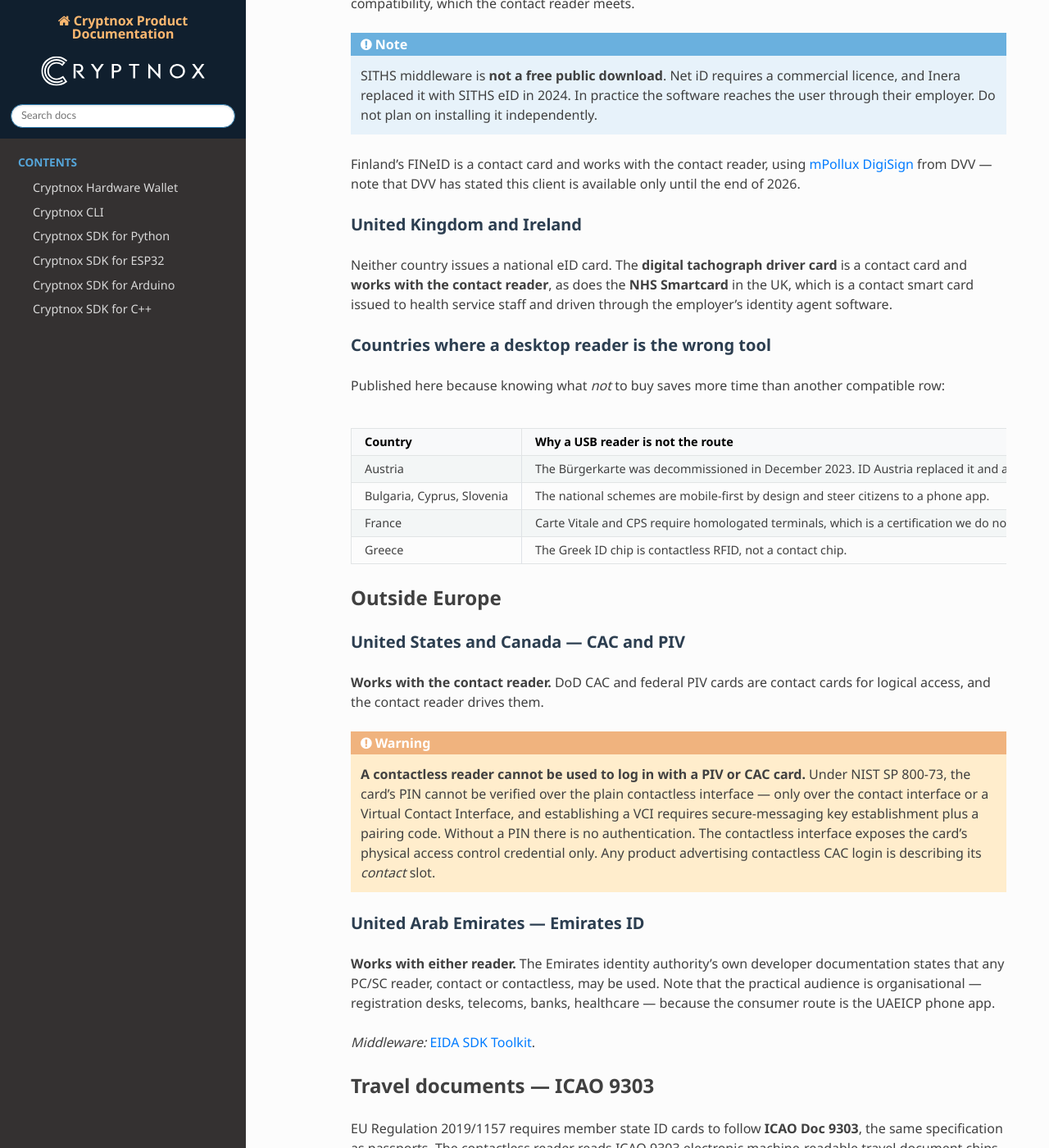
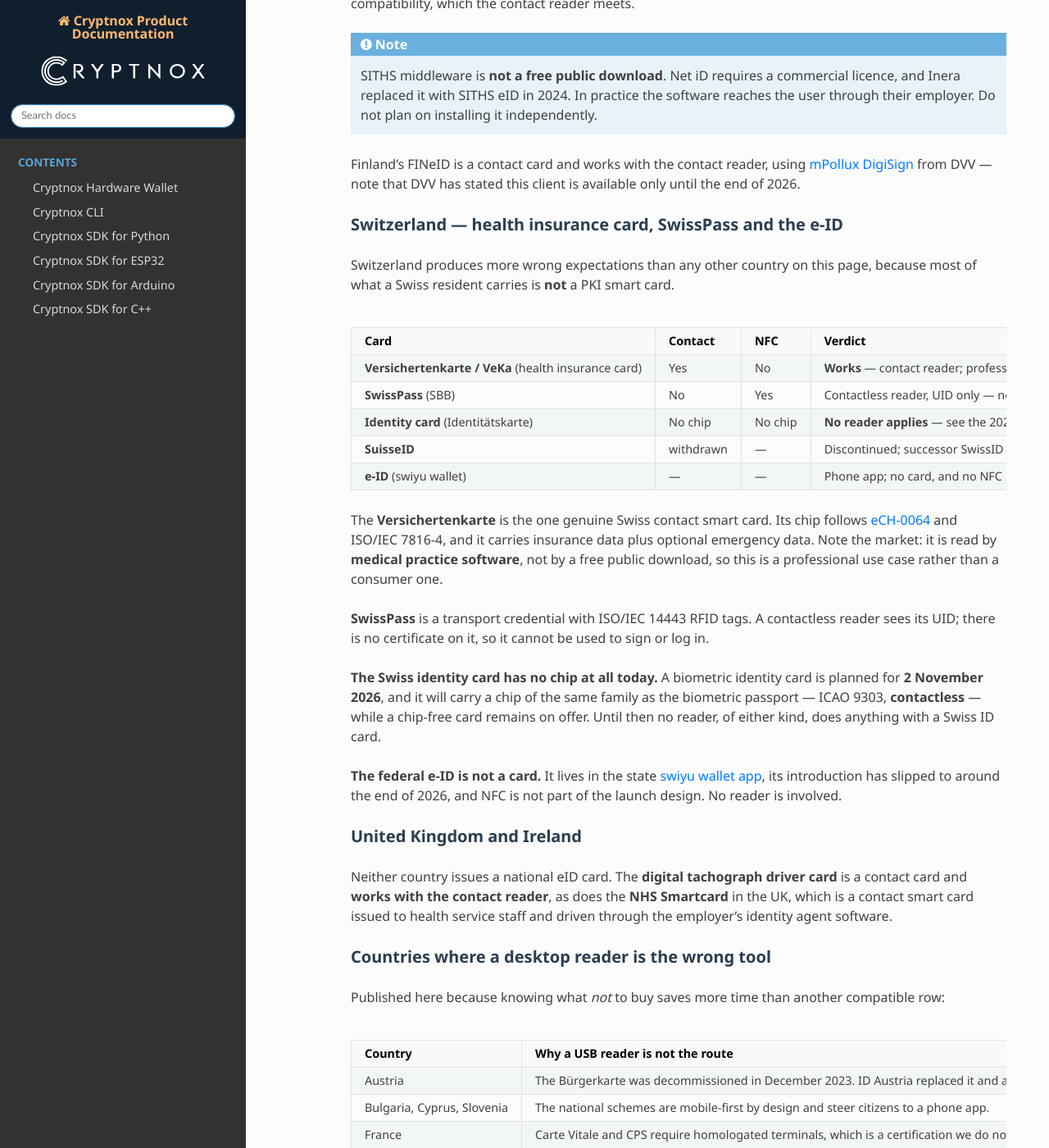
Before and after one commit to cryptnox/cryptnox.github.io, a Sphinx documentation site: the page built from docs/source/reader-compatibility.rst, in a window 1280 px wide and 1400 px high, scrolled down 4514 px. Shown: the whole window at 82% size. Built offline with Sphinx 7.4.7 and the Read the Docs theme 3.1.0, drawn with Linux system fonts in a browser that asks for light colours; some of the changed text lies outside the part shown.

Commit message:
Add Switzerland row to reader compatibility
Switzerland was the last remaining gap on the page and it is the country most
likely to produce a wrong expectation, because almost nothing a Swiss resident
carries is a PKI smart card.

- Versichertenkarte / VeKa is the one genuine Swiss contact card (eCH-0064,
  ISO 7816-4); flagged as a professional use case, since it is read by medical
  practice software rather than a free public download.
- SwissPass is an ISO 14443 transport credential: UID only, no certificate.
- The Swiss identity card has no chip today; the biometric card arrives
  2 November 2026 with an ICAO 9303 contactless chip, chip-free variant kept.
- SuisseID is withdrawn; SwissID is an online account, not a card.
- The federal e-ID is the swiyu wallet app, no card and no NFC at launch.

Also adds the matching FAQ entry and Thing entity, and moves the review date.

Prompted by a Spanish DNIe support ticket: the shop pages carried the mirror
error (SuisseID / SwissPass listed as contact-readable), now corrected.

Co-Authored-By: Claude Opus 5 (1M context) <noreply@anthropic.com>

```diff
--- a/docs/source/reader-compatibility.rst
+++ b/docs/source/reader-compatibility.rst
@@ -259,6 +259,59 @@ Finland's FINeID is a contact card and works with the contact reader, using
 `mPollux DigiSign <https://dvv.fi/en/download-card-reader-software>`_ from DVV — note that
 DVV has stated this client is available only until the end of 2026.
 
+Switzerland — health insurance card, SwissPass and the e-ID
+-----------------------------------------------------------
+
+Switzerland produces more wrong expectations than any other country on this page, because
+most of what a Swiss resident carries is **not** a PKI smart card.
+
+.. list-table::
+   :header-rows: 1
+   :widths: 30 14 14 42
+
+   * - Card
+     - Contact
+     - NFC
+     - Verdict
+   * - **Versichertenkarte / VeKa** (health insurance card)
+     - Yes
+     - No
+     - **Works** — contact reader; professional software
+   * - **SwissPass** (SBB)
+     - No
+     - Yes
+     - Contactless reader, UID only — no certificate to authenticate with
+   * - **Identity card** (Identitätskarte)
+     - No chip
+     - No chip
+     - **No reader applies** — see the 2026 note below
+   * - **SuisseID**
+     - withdrawn
+     - —
+     - Discontinued; successor SwissID is an online account, not a card
+   * - **e-ID** (swiyu wallet)
+     - —
+     - —
+     - Phone app; no card, and no NFC planned at launch
+
+The **Versichertenkarte** is the one genuine Swiss contact smart card. Its chip follows
+`eCH-0064 <https://www.bag.admin.ch/bag/en/home/versicherungen/krankenversicherung/krankenversicherung-versicherte-mit-wohnsitz-in-der-schweiz/versichertenkarte.html>`_
+and ISO/IEC 7816-4, and it carries insurance data plus optional emergency data. Note the
+market: it is read by **medical practice software**, not by a free public download, so this
+is a professional use case rather than a consumer one.
+
+**SwissPass** is a transport credential with ISO/IEC 14443 RFID tags. A contactless reader
+sees its UID; there is no certificate on it, so it cannot be used to sign or log in.
+
+**The Swiss identity card has no chip at all today.** A biometric identity card is planned
+for **2 November 2026**, and it will carry a chip of the same family as the biometric
+passport — ICAO 9303, **contactless** — while a chip-free card remains on offer. Until then
+no reader, of either kind, does anything with a Swiss ID card.
+
+**The federal e-ID is not a card.** It lives in the state
+`swiyu wallet app <https://www.eid.admin.ch/en>`_, its introduction has slipped to around
+the end of 2026, and NFC is not part of the launch design. No reader is involved.
+
 United Kingdom and Ireland
 --------------------------
 
@@ -485,6 +538,10 @@ middleware pages are linked inline above. Standards referenced: ISO/IEC 7816, IS
        },
        {
         "@type": "Thing",
+        "name": "Swiss Versichertenkarte"
+       },
+       {
+        "@type": "Thing",
         "name": "NHS Smartcard"
        }
       ]
@@ -507,6 +564,14 @@ middleware pages are linked inline above. Standards referenced: ISO/IEC 7816, IS
         "acceptedAnswer": {
          "@type": "Answer",
          "text": "Any reader meeting the Ministry of the Interior's published specification — ISO 7816, CCID, PC/SC, ideally WHQL-certified and plug-and-play. There is no approved-model list."
+        }
+       },
+       {
+        "@type": "Question",
+        "name": "Can a card reader read the Swiss identity card?",
+        "acceptedAnswer": {
+         "@type": "Answer",
+         "text": "No. The Swiss identity card carries no chip today, so neither a contact nor a contactless reader does anything with it. A biometric identity card is planned for 2 November 2026 with an ICAO 9303 contactless chip, and a chip-free card remains on offer. The one genuine Swiss contact smart card is the health insurance card (Versichertenkarte), whose chip follows eCH-0064 and is read with professional practice software. SwissPass is a contactless transport credential with no certificate on it, and the federal e-ID is a phone wallet app rather than a card."
         }
        },
        {
```
Also changed, not shown: other parts of docs/source/reader-compatibility.rst (+2 -2 lines).
